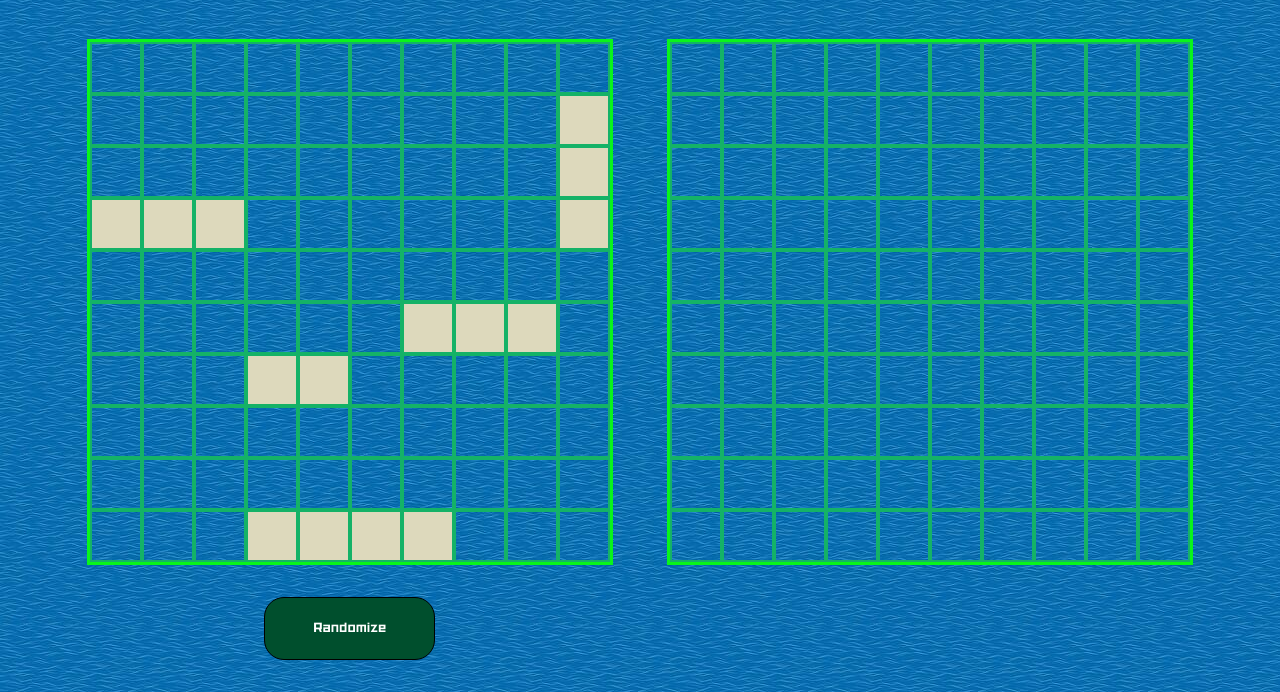
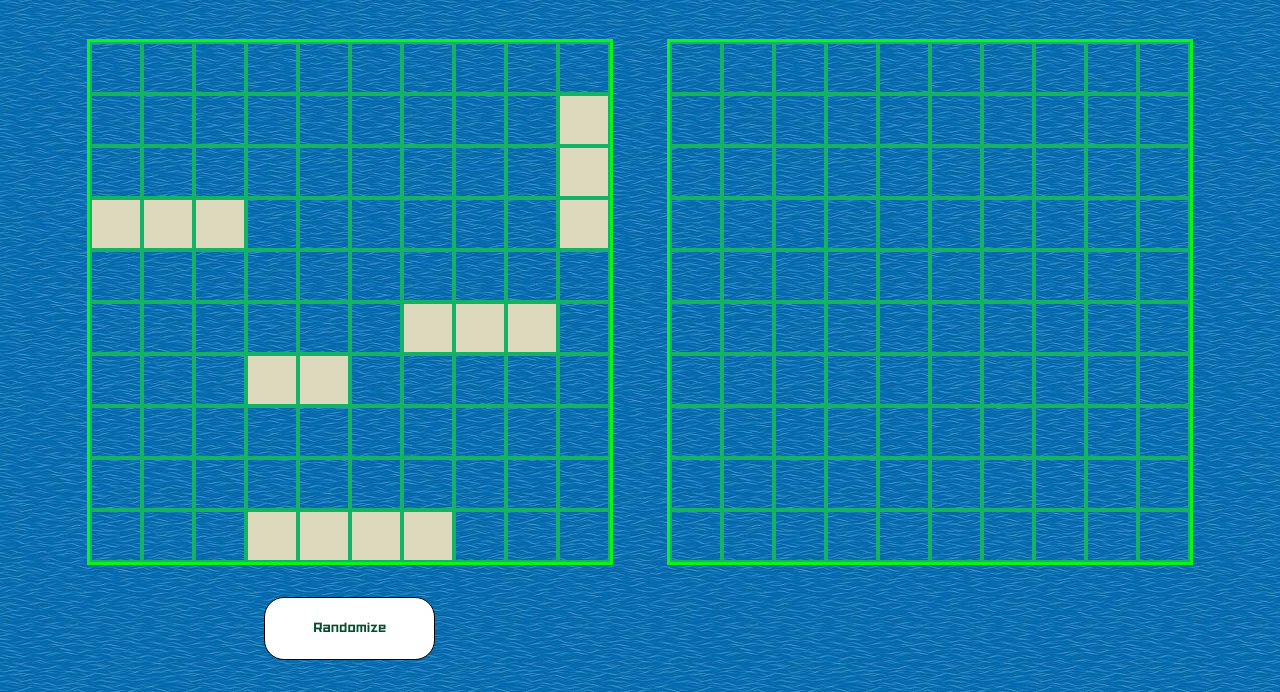
Before and after one commit to OptimisticTrousers/battleship, a plain HTML site: page index.html in a window 1280 px wide. In both pictures the pointer is over the button "Randomize". Shown: the part 225-917 px from the top of the page. Drawn offline with Linux system fonts and the light colour scheme.

Commit message:
Adding 'hover' psuedo class

```diff
--- a/style.css
+++ b/style.css
@@ -54,11 +54,20 @@ main {
 
 button.randomize{
     border: 1px solid black;
-    background-color: #004F2D;
     font-family: Proto-Sans-32;
-    color: white;
     border-radius: 20px;
     padding: 1.5rem 3rem;
+    color: white;
+    background-color: #004F2D;
+}
+
+button.randomize:hover{
+
+    cursor: pointer;
+    transition: all ease-in 0.4s;
+    background-color: white;
+    color: #004F2D;
+
 }
 
 .player-board,
```
